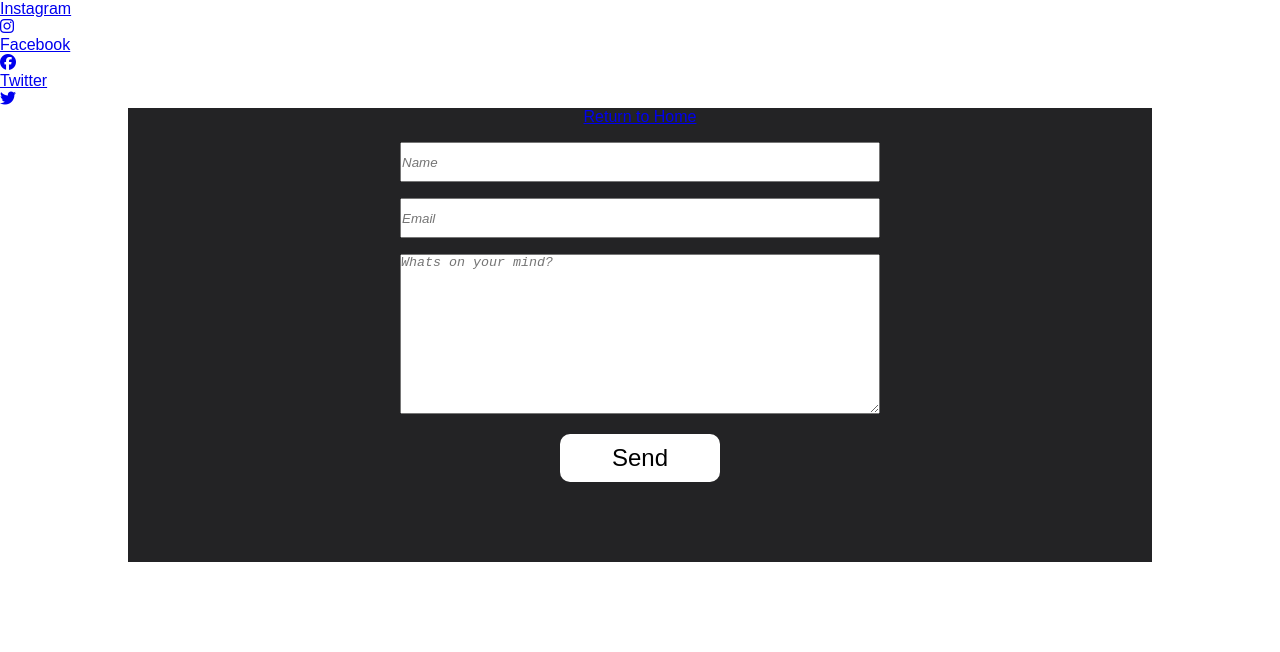
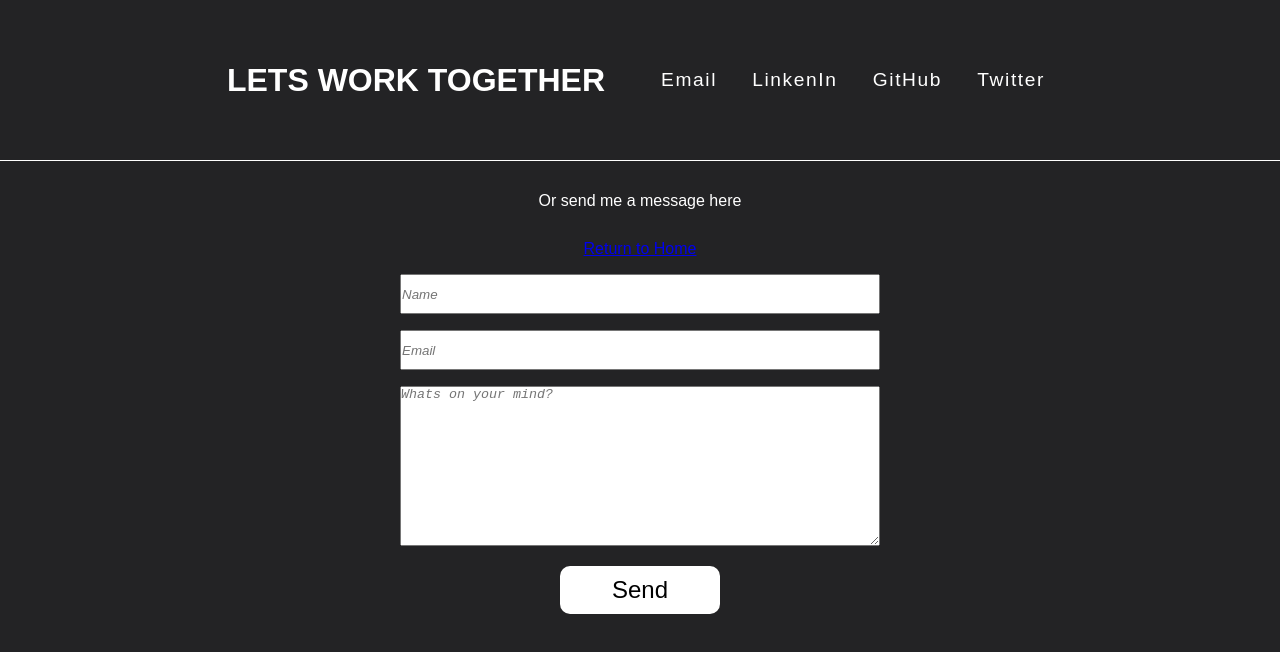
Before and after one commit to Pgarza-dev/Proffesional-Portfolio, a plain HTML site: page contact.html in a window 1280 px wide. Drawn offline with Linux system fonts and the light colour scheme.

Commit message:
updated contact page

```diff
--- a/contact.html
+++ b/contact.html
@@ -13,16 +13,30 @@
     ></script>
 </head>
 
-<body>
+<body class="contact-page-bg-color">
     <main>
-        <div>
-            <h3></h3>
-          </div>
-        <div class="call-to-action-paragraph-contact-page">
-            <a href="https://www.instagram.com/"><p class="visually-hidden">Instagram</p><i class="fa-brands fa-instagram"></i></a>
-            <a href="https://www.facebook.com/TheScarecrowMMA"><p class="visually-hidden">Facebook</p><i class="fa-brands fa-facebook"></i></a>
-            <a href=" https://twitter.com/PabloGarzaMMA"><p class="visually-hidden">Twitter</p><i class="fa-brands fa-twitter"></i></a>
-          </div>
+        <section id="contact">
+            <div class="contact-container">
+              <div class="footer-links">
+                <div>
+                  <h4 class="footer-title
+                  ">LETS WORK TOGETHER</h4>
+                </div>
+                <nav class="">
+                  <ul class="contact-nav-li">
+                    <li><a class="contact-nav-anchors" href="https://mail.google.com/mail/u/0/#inbox" target="_blank">Email</a></li>
+                    <li><a class="contact-nav-anchors" href="https://www.instagram.com/ " target="_blank">LinkenIn</a></li>
+                    <li>
+                      <a class="contact-nav-anchors project-menu" href="https://github.com/Pgarza-dev" target="_blank">GitHub</a>
+                    </li>
+                    <li><a class="contact-nav-anchors" href="https://twitter.com/PabloGarzaMMA" target="_blank">Twitter</a></li>
+                  </ul>
+                </nav>
+                </div>
+              </div>
+              <div class="created-by"><p>Or send me a message here</p></div>
+            </div>
+          </section>
         </div>
         <form name="messageForm" id="form" class="contact-form" action="message.html">
             <div class="form-submited-message" id="success">
--- a/styles.css
+++ b/styles.css
@@ -593,6 +593,9 @@ html {
 }
 
 /* CONTACT PAGE */
+.contact-page-bg-color {
+  background-color: var(--footer-color);
+}
 .form-submited-message {
   display: none;
 }
@@ -616,7 +619,7 @@ html {
 }
 .input-field:focus {
   outline: none;
-  border: 1px solid var(--hover-btm-border);
+  border: .15rem solid var(--hover-btm-border);
 }
 .textarea-field {
   width: 30rem;
@@ -625,7 +628,7 @@ html {
 }
 .textarea-field:focus {
   outline: none;
-  border: 1px solid var(--hover-btm-border);
+  border: .15rem solid var(--hover-btm-border);
 }
 .submit-message-btn {
   display: flex;
```
